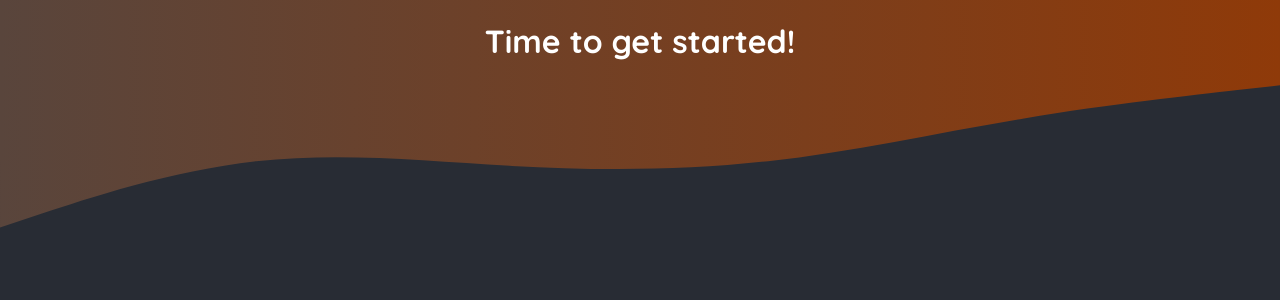
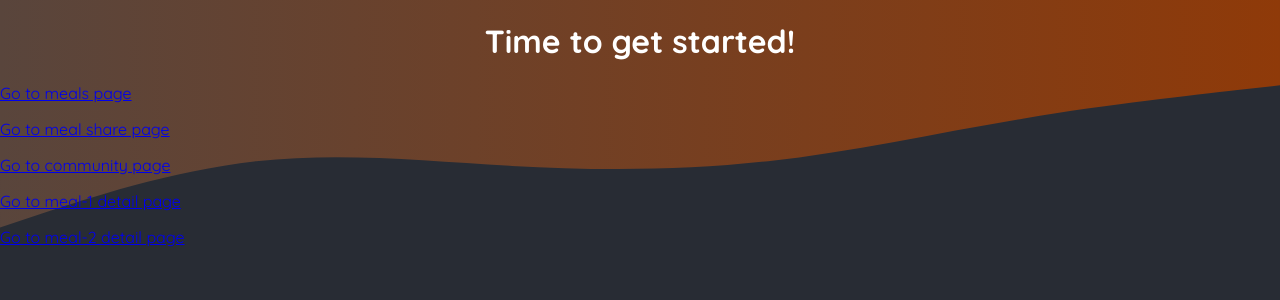
Before and after one commit to internet-unable/NextJS, a Next.js app in the folder 02-foodies-app/: page / in a window 1280 px wide. Shown: the top 300 px of the page. Built offline with nearby package versions, Linux system fonts and the light colour scheme.

Commit message:
Add new routes

```diff
--- /dev/null
+++ b/02-foodies-app/app/community/page.js
@@ -0,0 +1,5 @@
+export default function CommunityPage() {
+    return (
+        <h1>Community page</h1>
+    );
+}
--- /dev/null
+++ b/02-foodies-app/app/meals/pages.js
@@ -0,0 +1,5 @@
+export default function MealsPage() {
+    return (
+        <h1>Meals page</h1>
+    );
+}
--- /dev/null
+++ b/02-foodies-app/app/meals/share/page.js
@@ -0,0 +1,5 @@
+export default function ShareMealPage() {
+    return (
+        <h1>Share Meal page</h1>
+    );
+}
--- a/02-foodies-app/app/page.js
+++ b/02-foodies-app/app/page.js
@@ -1,9 +1,17 @@
+import Link from "next/link";
+
 export default function Home() {
     return (
         <main>
-      <h1 style={{ color: 'white', textAlign: 'center' }}>
+            <h1 style={{ color: "white", textAlign: "center" }}>
                 Time to get started!
             </h1>
+            <p><Link href="/meals">Go to meals page</Link></p>
+            <p><Link href="/meals/share">Go to meal share page</Link></p>
+            <p><Link href="/community">Go to community page</Link></p>
+
+            <p><Link href="/meals/meal-1">Go to meal-1 detail page</Link></p>
+            <p><Link href="/meals/meal-2">Go to meal-2 detail page</Link></p>
         </main>
     );
 }
```
Also changed, not shown: 02-foodies-app/app/meals/[mealId]/page.js (added, +7 -0 lines). Lines whose indentation alone changed are shown as unchanged.
